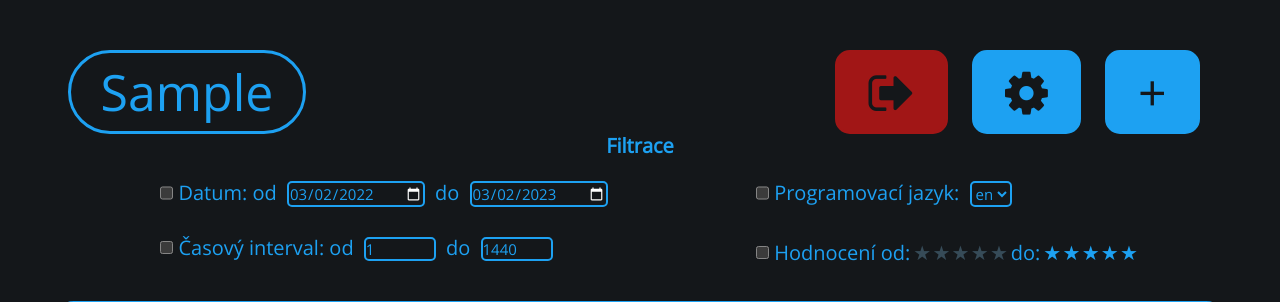
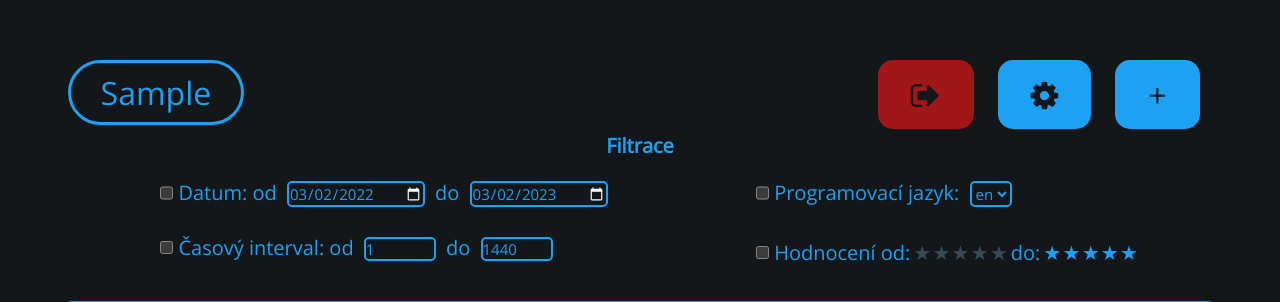
Before and after one commit to Enigma036/hitnote, a Flask app: page / in a window 1280 px wide. Shown: the top 302 px of the page. Run offline with Flask 2, Linux system fonts and the light colour scheme; a user stored in the database is signed in; tables that the repository leaves empty hold one stand-in row (values such as "Sample post").

Commit message:
smaller button

```diff
--- a/website/static/css/message_add.css
+++ b/website/static/css/message_add.css
@@ -247,7 +247,6 @@ select.font_size{
     }
 
 
-
     input.text{
         font-size: 20px;
 
@@ -264,15 +263,11 @@ select.font_size{
     div.add_input span{
         font-size: 15px;
         margin: 5px;
-
-
     }
 
     h1.main_title{
         font-size: 50px;
-
         padding-top: 30px;
-
     }
 
 }
--- a/website/static/css/style_messages.css
+++ b/website/static/css/style_messages.css
@@ -10,12 +10,12 @@ button.log_out{
     border: 3px solid;
     border-color: #a11616;
     color: #14171A;
-    padding: 5px 30px;
+    padding: 10px 30px;
     text-align: center;
     text-decoration: none;
-    font-size: 50px;
+    font-size: 32px;
     margin: 10px;
-    margin-top: 50px;
+    margin-top: 60px;
     border-radius: 15px;
     transition-duration: 0.4s;
 }
@@ -32,12 +32,12 @@ div.username{
     border: 3px solid;
     border-color: #1DA1F2;
     color: #1DA1F2;
-    padding: 5px 30px;
+    padding: 8px 30px;
     text-align: center;
     text-decoration: none;
-    font-size: 50px;
+    font-size: 32px;
     margin: 10px;
-    margin-top: 50px;
+    margin-top: 60px;
     border-radius: 50px;
 }
 
@@ -52,12 +52,12 @@ button.new_mess{
     border: 3px solid;
     border-color: #1DA1F2;
     color: #14171A;
-    padding: 5px 30px;
+    padding: 10px 30px;
     text-align: center;
     text-decoration: none;
-    font-size: 50px;
+    font-size: 32px;
     margin: 10px;
-    margin-top: 50px;
+    margin-top: 60px;
     border-radius: 15px;
     transition-duration: 0.4s;
 }
@@ -218,10 +218,6 @@ div.programming_div{
 @media (max-width: 1100px) {
     div.message_filters_item{
         font-size: 18px;
-    }
-
-    div.username{
-        font-size: 40px;
     }
 
     button.log_out{
--- a/website/static/css/style_users.css
+++ b/website/static/css/style_users.css
@@ -322,3 +322,19 @@ div.user_items{
         width: 18px;
     }
 }
+
+
+@media screen and (max-height: 650px){
+    div.user_list{
+        margin-top: 100px;
+    }
+
+}
+
+
+@media screen and (max-height: 450px){
+    div.user_list{
+        margin-top: 200px;
+    }
+
+}
```
